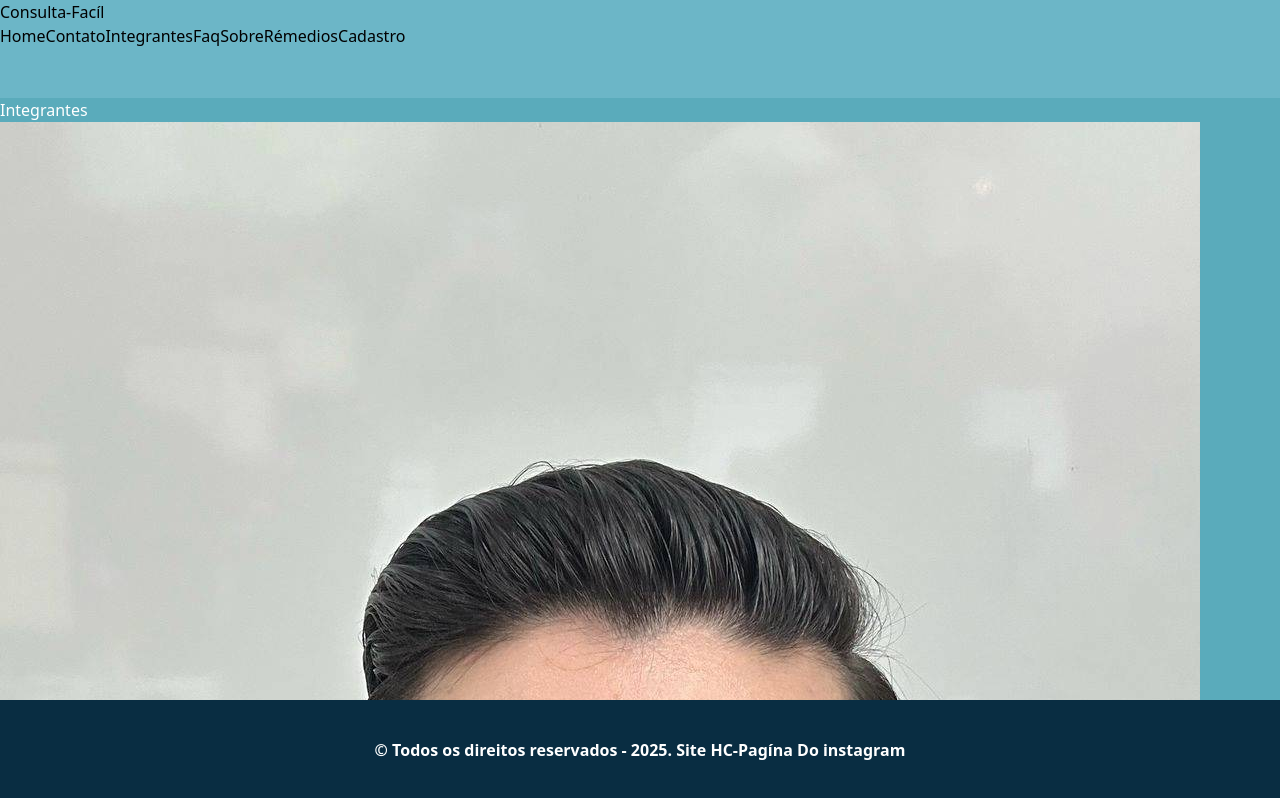
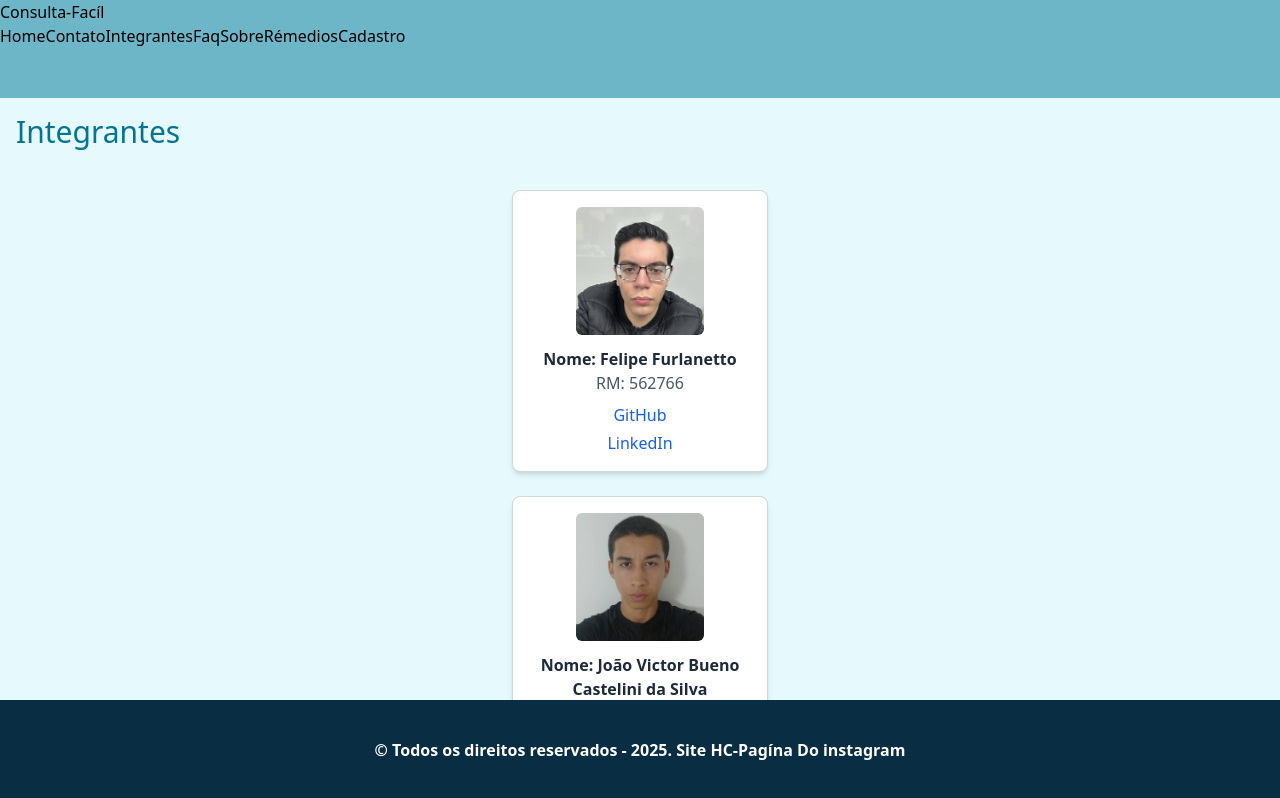
Before and after one commit to Felipe-Furlanetto0504/challenge_front, a React (Vite) app in the folder challenge/: page /integrantes in a window 1280 px wide. Built offline with nearby package versions, Linux system fonts and the light colour scheme.

Commit message:
integrantes pronto

```diff
--- a/challenge/src/global.css
+++ b/challenge/src/global.css
@@ -16,7 +16,7 @@
     }
 
     & main{
-        @apply bg-[#5aabbb] text-white h-[80vh] w-[100vw] overflow-auto;
+        @apply text-white h-[80vh] w-[100vw] overflow-auto;
     }
 
     & footer{
--- a/challenge/src/routes/Integrantes/index.tsx
+++ b/challenge/src/routes/Integrantes/index.tsx
@@ -8,33 +8,40 @@ export default function Integrantes(){
 
     return(
         <main>
-            <h1>Integrantes</h1>
-                <section>
-                    <div>
-                        <img src="./src/img/felipe.jpg" alt="Felipe Furlanetto"/>
-                        Nome:Felipe Furlanetto
-                        Rm:562766
-                        <a href="https://github.com/Felipe-Furlanetto0504">GitHub</a>
-                        <a href="https://www.linkedin.com/in/felipe-furlanetto-a64671364/">Linkedin</a>
-                    </div>
+            <h1 className="bg-[#e6f9fc] text-3xl space-y-4 p-4 text-cyan-700">Integrantes</h1>
+            <section className="flex flex-col items-center space-y-6 p-6 bg-[#e6f9fc]">
+            <div className="bg-white border border-gray-300 rounded-lg shadow-md p-4 w-64 text-center">
+                <img src="./src/img/felipe.jpg" alt="Felipe Furlanetto" className="w-32 h-32 mx-auto rounded-md object-cover" />
+                <p className="mt-3 font-semibold text-gray-800">Nome: Felipe Furlanetto</p>
+                <p className="text-gray-600">RM: 562766</p>
+                <div className="mt-2 flex flex-col space-y-1">
+                <a href="https://github.com/Felipe-Furlanetto0504" className="text-blue-600 hover:underline">GitHub</a>
+                <a href="https://www.linkedin.com/in/felipe-furlanetto-a64671364/" className="text-blue-600 hover:underline">LinkedIn</a>
+                </div>
+            </div>
 
-                    <div>
-                        <img src="./src/img/joao.jpg" alt="João Victor Bueno Castelini da Silva"/>
-                        Nome: João Victor Bueno Castelini da Silva
-                        Rm:564115
-                        <a href="https://github.com/Buenozw">GitHub</a>
-                        <a href="https://www.linkedin.com/in/victor-bueno%E3%83%84-116757350?utm_source=share&utm_campaign=share_via&utm_content=profile&utm_medium=android_app">Linkedin</a>
-                    </div>
 
-                    <div>
-                        <img src="./src/img/joaocc.jpg" alt="João Victor Caetano Alves da Silva"/>
-                        Nome:João Victor Caetano Alves da Silva
-                        Rm: 562074
-                        <a href="https://github.com/joaocaetano1310">GitHub</a>
-                        <a href="https://www.linkedin.com/in/jo%C3%A3o-victor-caetano-b853222b6/">Linkedin</a>
-                    </div>
-                </section>
+            <div className="bg-white border border-gray-300 rounded-lg shadow-md p-4 w-64 text-center">
+                <img src="./src/img/joao.jpg" alt="João Victor Bueno Castelini da Silva" className="w-32 h-32 mx-auto rounded-md object-cover" />
+                <p className="mt-3 font-semibold text-gray-800">Nome: João Victor Bueno Castelini da Silva</p>
+                <p className="text-gray-600">RM: 564115</p>
+                <div className="mt-2 flex flex-col space-y-1">
+                <a href="https://github.com/Buenozw" className="text-blue-600 hover:underline">GitHub</a>
+                <a href="https://www.linkedin.com/in/victor-bueno%E3%83%84-116757350?utm_source=share&utm_campaign=share_via&utm_content=profile&utm_medium=android_app" className="text-blue-600 hover:underline">LinkedIn</a>
+                </div>
+            </div>
 
+
+            <div className="bg-white border border-gray-300 rounded-lg shadow-md p-4 w-64 text-center">
+                <img src="./src/img/joaocc.jpg" alt="João Victor Caetano Alves da Silva" className="w-32 h-32 mx-auto rounded-md object-cover" />
+                <p className="mt-3 font-semibold text-gray-800">Nome: João Victor Caetano Alves da Silva</p>
+                <p className="text-gray-600">RM: 562074</p>
+                <div className="mt-2 flex flex-col space-y-1">
+                <a href="https://github.com/joaocaetano1310" className="text-blue-600 hover:underline">GitHub</a>
+                <a href="https://www.linkedin.com/in/jo%C3%A3o-victor-caetano-b853222b6/" className="text-blue-600 hover:underline">LinkedIn</a>
+                </div>
+            </div>
+            </section>
         </main>
     );
 }
```
